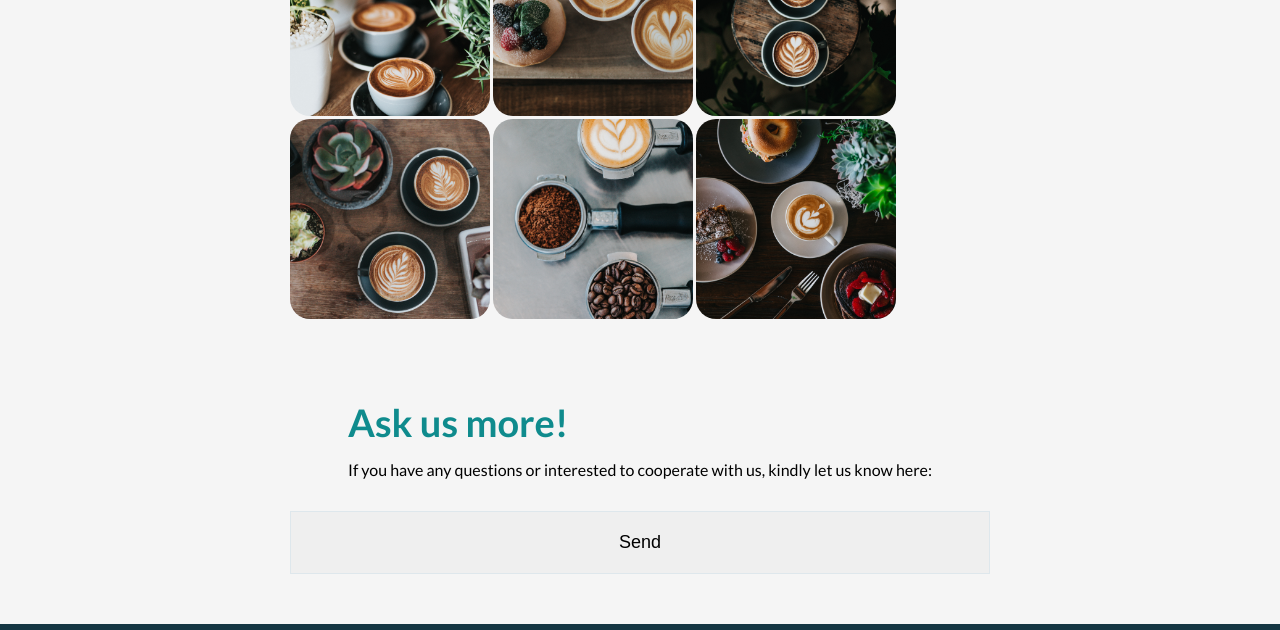
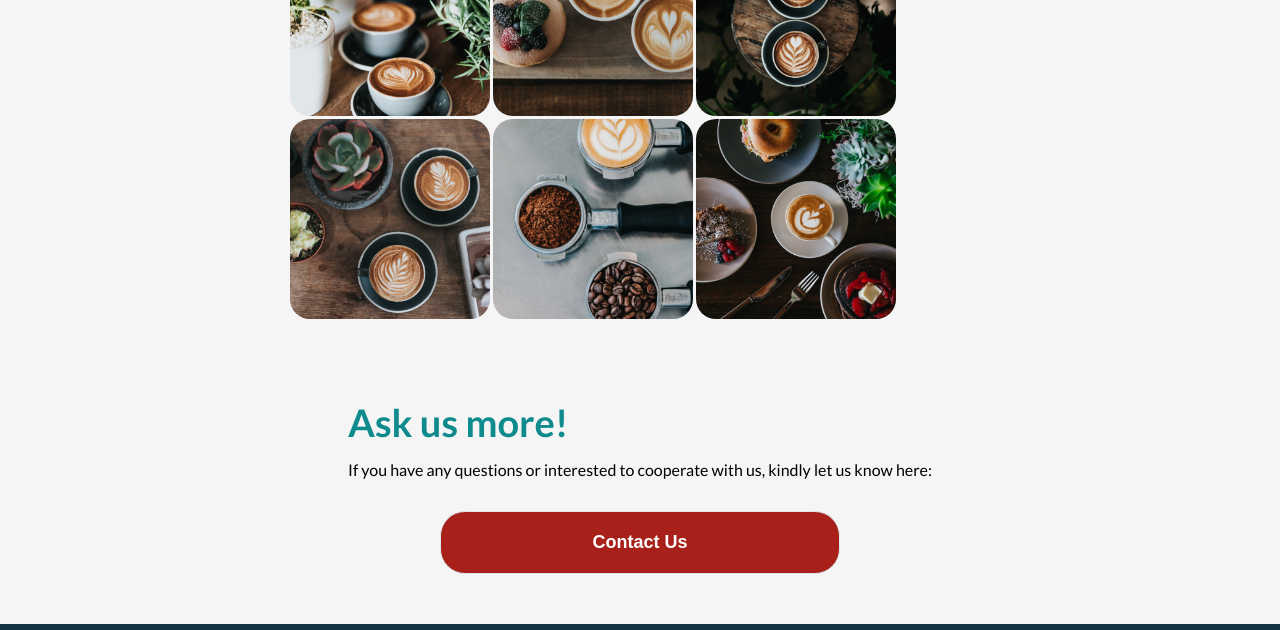
Before and after one commit to nurainiamelia/progate.html-css-final.github.io, a plain HTML site: page index.html in a window 1280 px wide. Shown: the part 1662-2292 px from the top of the page. Drawn offline with Linux system fonts and the light colour scheme.

Commit message:
update button contact

```diff
--- a/index.html
+++ b/index.html
@@ -21,7 +21,7 @@
           <img class="logo" src="Assets/Logo White.png">
         </div>
         <div class="header-right">
-          <a href="#">Product</a>
+          <a href="#MenuPage.html">Product</a>
           <a href="#store">Store</a>
           <a href="#contact">Contact</a>
         </div>
@@ -52,6 +52,9 @@
           <h1>Product Showcase</h1>
           <p>Our products contain the highest quality ingredients processed with care.</p>
         </div>
+        <!-- <div>
+          <input class="product-showcase" type="submit" value="See our coffee and tea">
+        </div> -->
       </section>
       <section class="hang-out-with-us">
         <div>
@@ -61,6 +64,9 @@
           <h1>Hang out with us!</h1>
           <p>Our stores use sustainable furnitures, surrounded by nature, to help our planet survive.</p>
         </div>
+        <!-- <div>
+          <input class="find-store" type="submit" value="Find our cafes">
+        </div> -->
       </section>
       <section class="find-us-out">
         <div>
@@ -81,7 +87,7 @@
           <p>If you have any questions or interested to cooperate with us, kindly let us know here:</p>
         </div>
         <div>
-          <input class="contact-submit" type="submit" value="Send">
+          <input class="contact-submit" type="submit" value="Contact Us">
         </div>
       </section>
     </main>
--- a/stylesheet.css
+++ b/stylesheet.css
@@ -214,6 +214,14 @@ input {
   font-family: Arial, Helvetica, sans-serif;
 }
 
+.contact-submit {
+  background-color: #A8201A;
+  color: white;
+  font-weight: 700;
+  width: 400px;
+  border-radius: 25px;
+}
+
 footer {
   background-color: #143642;
   color: #fff;
```
